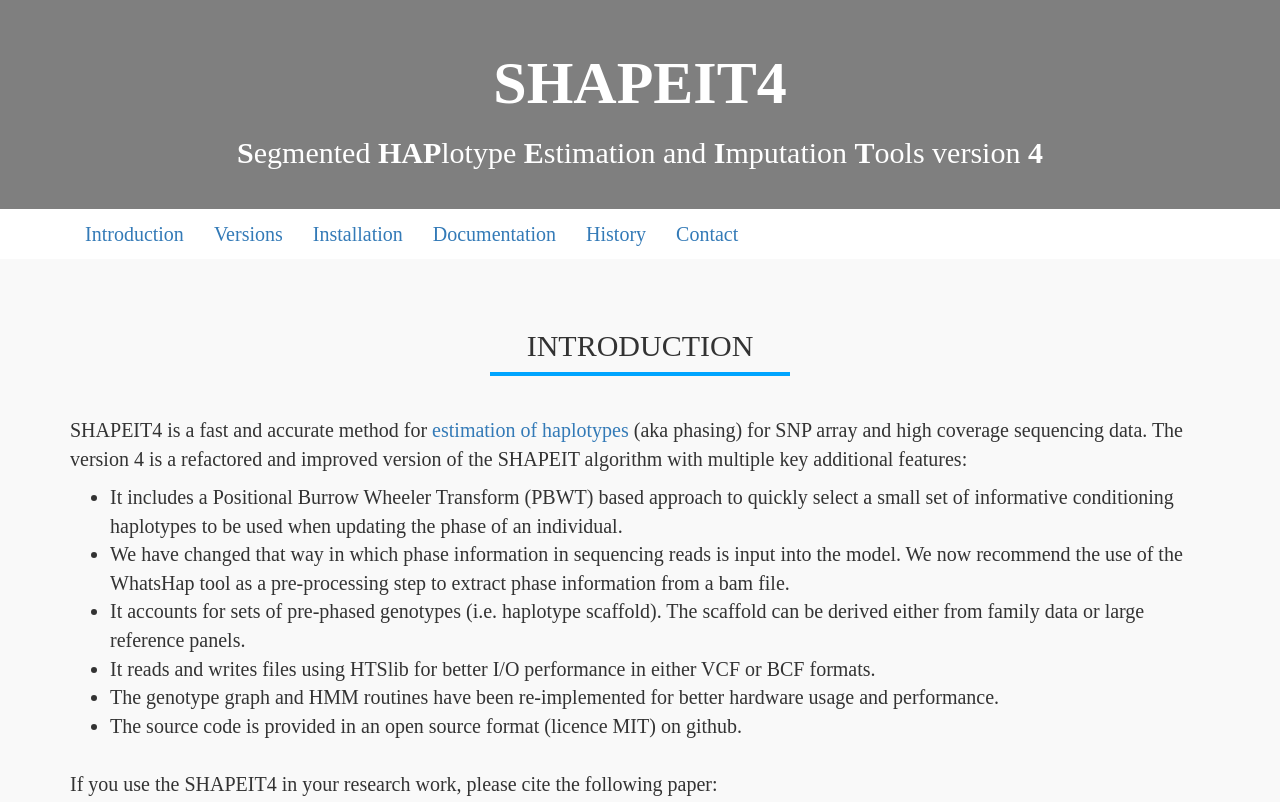
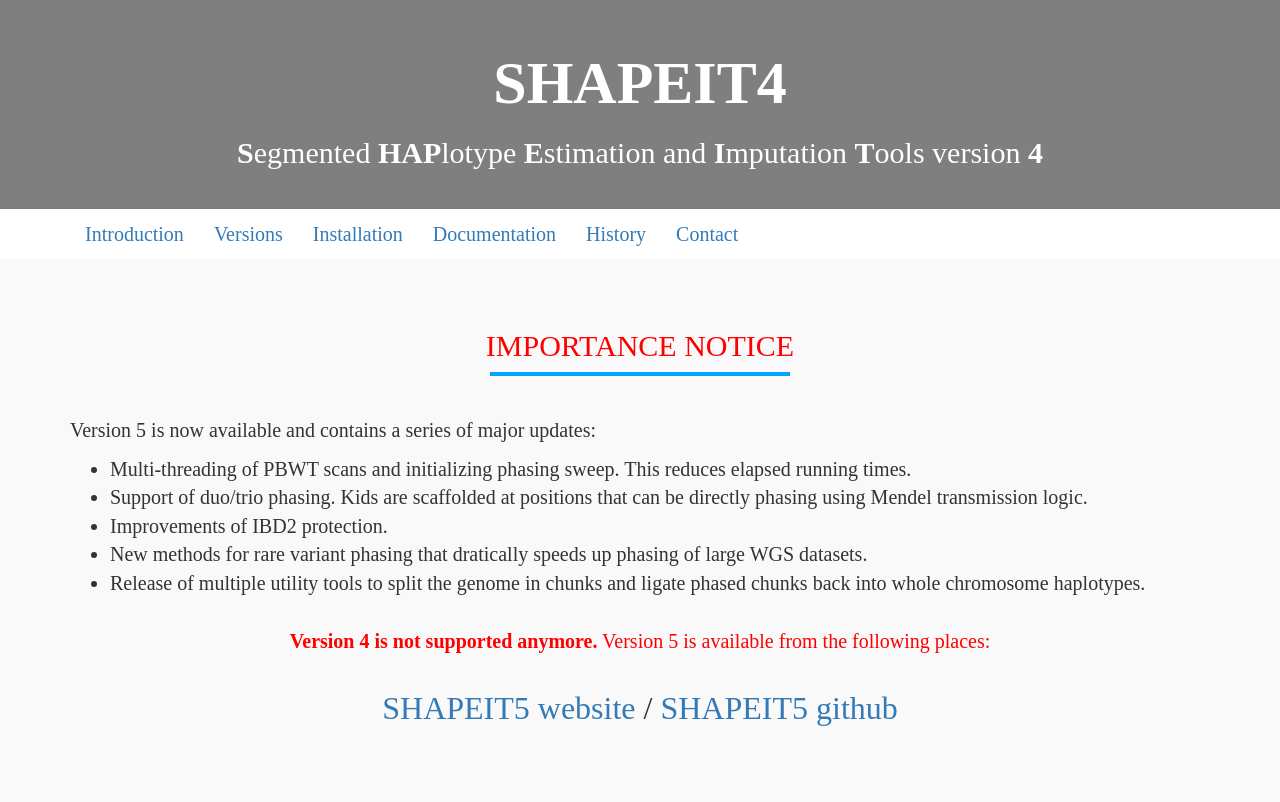
Before and after one commit to odelaneau/shapeit4, a plain HTML site: page docs/index.html in a window 1280 px wide. Shown: the top 802 px of the page. Drawn offline with Linux system fonts and the light colour scheme.

Commit message:
Edit website to mention version 5

```diff
--- a/docs/index.html
+++ b/docs/index.html
@@ -39,6 +39,28 @@
 	</ul>
 </div>
 
+<!-- Section INFORMATION -->
+<section id="introduction" class="sections lightbg">
+	<div class="container">
+		<h1 style="color:red;">Importance Notice</h1>
+		<div class="separator"></div>
+		<p>Version 5 is now available and contains a series of major updates:</p>
+		<ul>
+			<li>Multi-threading of PBWT scans and initializing phasing sweep. This reduces elapsed running times.</li>
+			<li>Support of duo/trio phasing. Kids are scaffolded at positions that can be directly phasing using Mendel transmission logic.</li>
+			<li>Improvements of IBD2 protection.</li>
+			<li>New methods for rare variant phasing that dratically speeds up phasing of large WGS datasets.</li>
+			<li>Release of multiple utility tools to split the genome in chunks and ligate phased chunks back into whole chromosome haplotypes.</li>
+		</ul>
+		<div style="text-align:center">
+			<p style="color:red;"><b>Version 4 is not supported anymore.</b> Version 5 is available from the following places:</p>
+			<font size="+3"><p><a href="https://odelaneau.github.io/shapeit5/">SHAPEIT5 website</a> / <a href="https://github.com/odelaneau/shapeit5">SHAPEIT5 github</a></p></font>
+		</div>
+	</div>
+</section>
+
+
+
 
 <!-- Section INFORMATION -->
 <section id="introduction" class="sections lightbg">
@@ -68,6 +90,7 @@
 	<div class="container">
 		<h1>Versions [ALWAYS USE LAST VERSION!]</h1>
 		<div class="separator"></div>
+
 		<p><b>Version 4.2.2</b>: Small update, it contains the following changes compared to previous version:</p>
 		<ul>
 			<li>Improvements of HMM routines introduced in v4.2.0 are now also working when using scaffold.</li>
```
Also changed, not shown: 9 other files.
